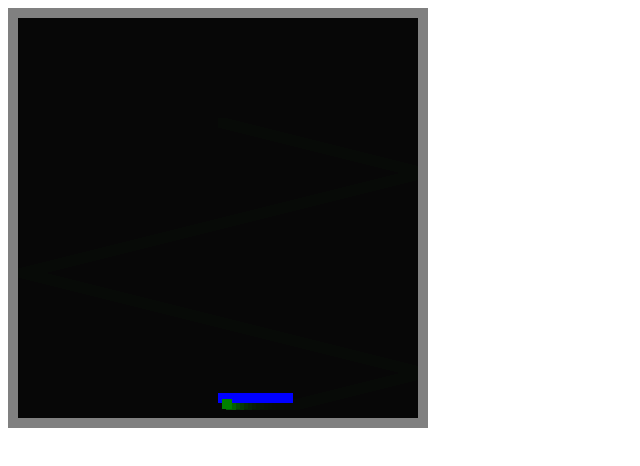
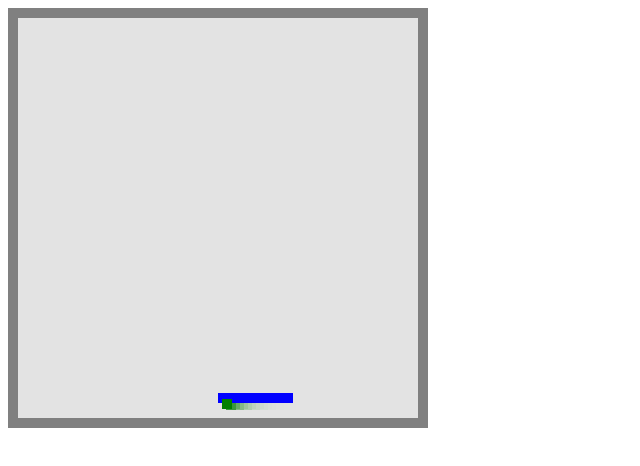
Before and after one commit to danerjin/danerjin.github.io, a plain HTML site: page pong.htm in a window 1280 px wide. Shown: the whole page, without its empty margins (0-640 px from the left). Drawn offline with Linux system fonts and the light colour scheme.

Commit message:
Update pong.htm

```diff
--- a/pong.htm
+++ b/pong.htm
@@ -71,7 +71,7 @@
         var player = new paddle(200,375,75,10);
         var cube = new ball(200,100,4,1);
         var id = function(){
-            ctx.fillStyle = 'rgba(10,10,10,0.25)'
+            ctx.fillStyle = 'rgba(225,225,225,0.25)'
           ctx.fillRect(0,0,400,400);
           if(!gameIsOver){
           requestAnimationFrame(id)
```
